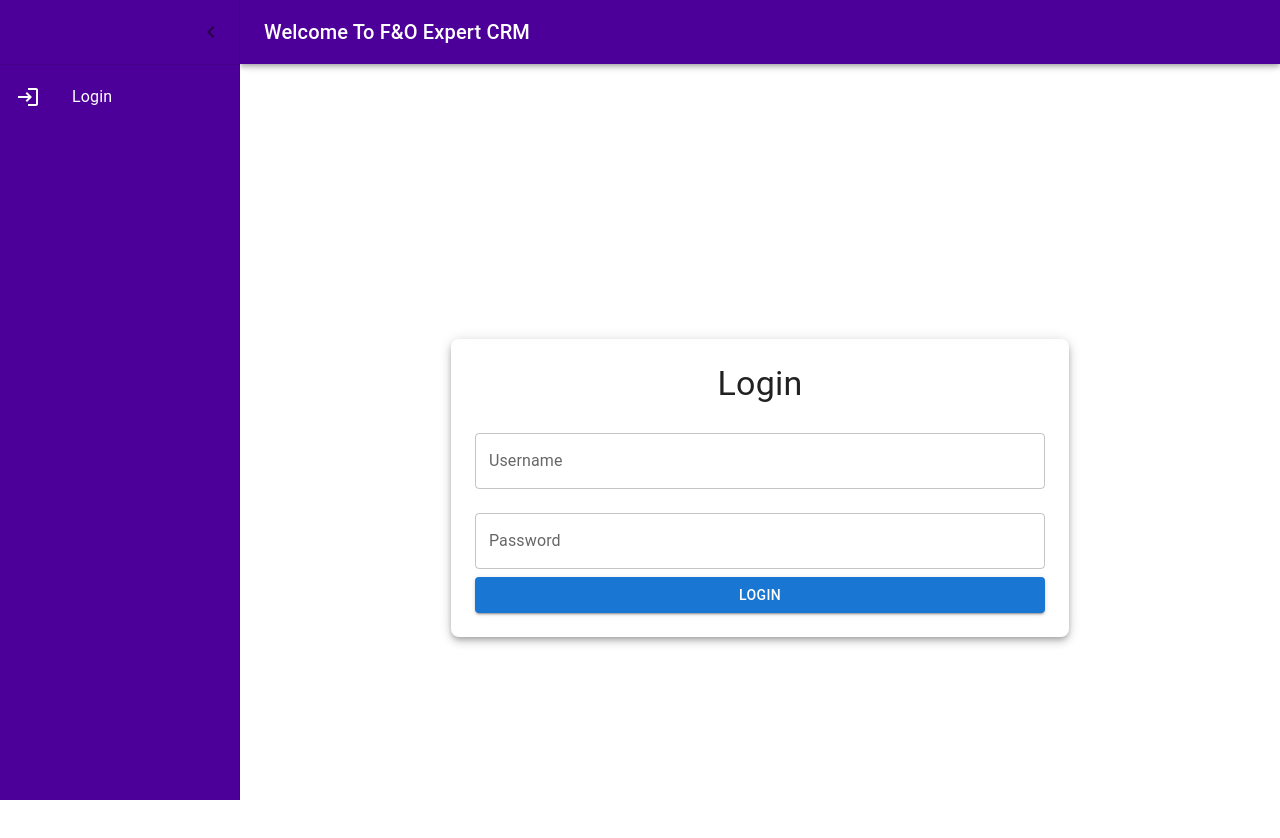
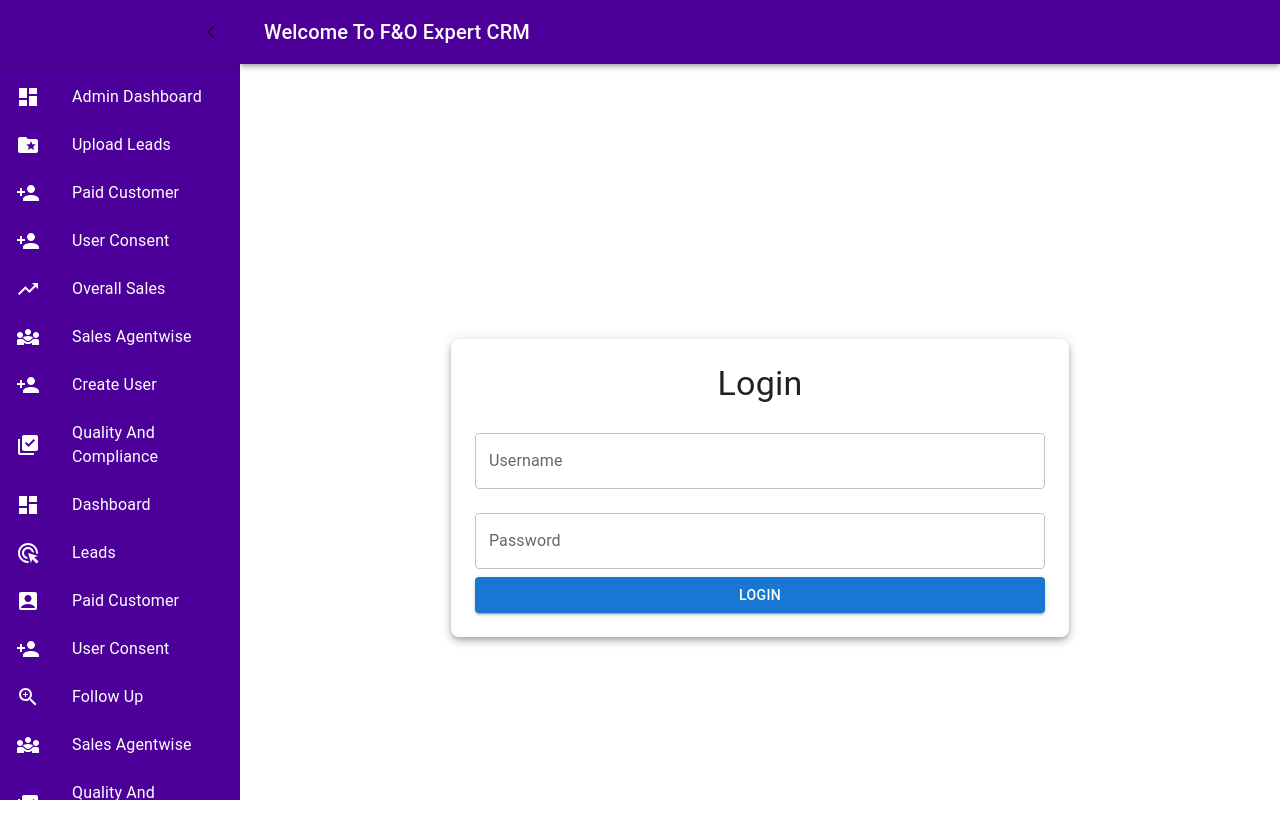
Before and after one commit to Nishthayadava/fando-frontend, a React (Create React App) app: page /login in a window 1280 px wide. Shown: the top 838 px of the page. Built offline with nearby package versions, Linux system fonts and the light colour scheme.

Commit message:
Update App.js

```diff
--- a/src/App.js
+++ b/src/App.js
@@ -201,9 +201,6 @@ function App() {
 
 
 
-            {/* Conditional Menu Items based on Role */}
-            {role === 'Admin' && (
-              <>
                 <ListItem button component={Link} to="/admindashboard" sx={{ color: 'white' }}>
                   <ListItemIcon>
                     <DashboardIcon sx={{ color: 'white' }}/>
@@ -263,11 +260,10 @@ function App() {
                   <ListItemText primary="Quality And Compliance" />
                 </ListItem>
 
-              </>
-            )}
 
-            {role === 'Agent' && (
-              <>
+
+
+
               <ListItem button component={Link} to="/dashboard" sx={{ color: 'white' }}>
               <ListItemIcon>
                 <DashboardIcon  sx={{ color: 'white' }}/>
@@ -322,9 +318,7 @@ function App() {
                   <ListItemText primary="Quality And Compliance" />
                 </ListItem>
 
-              </>
 
-            )}
 
             {/* Login/Logout */}
             {isLoggedIn ? (
```
